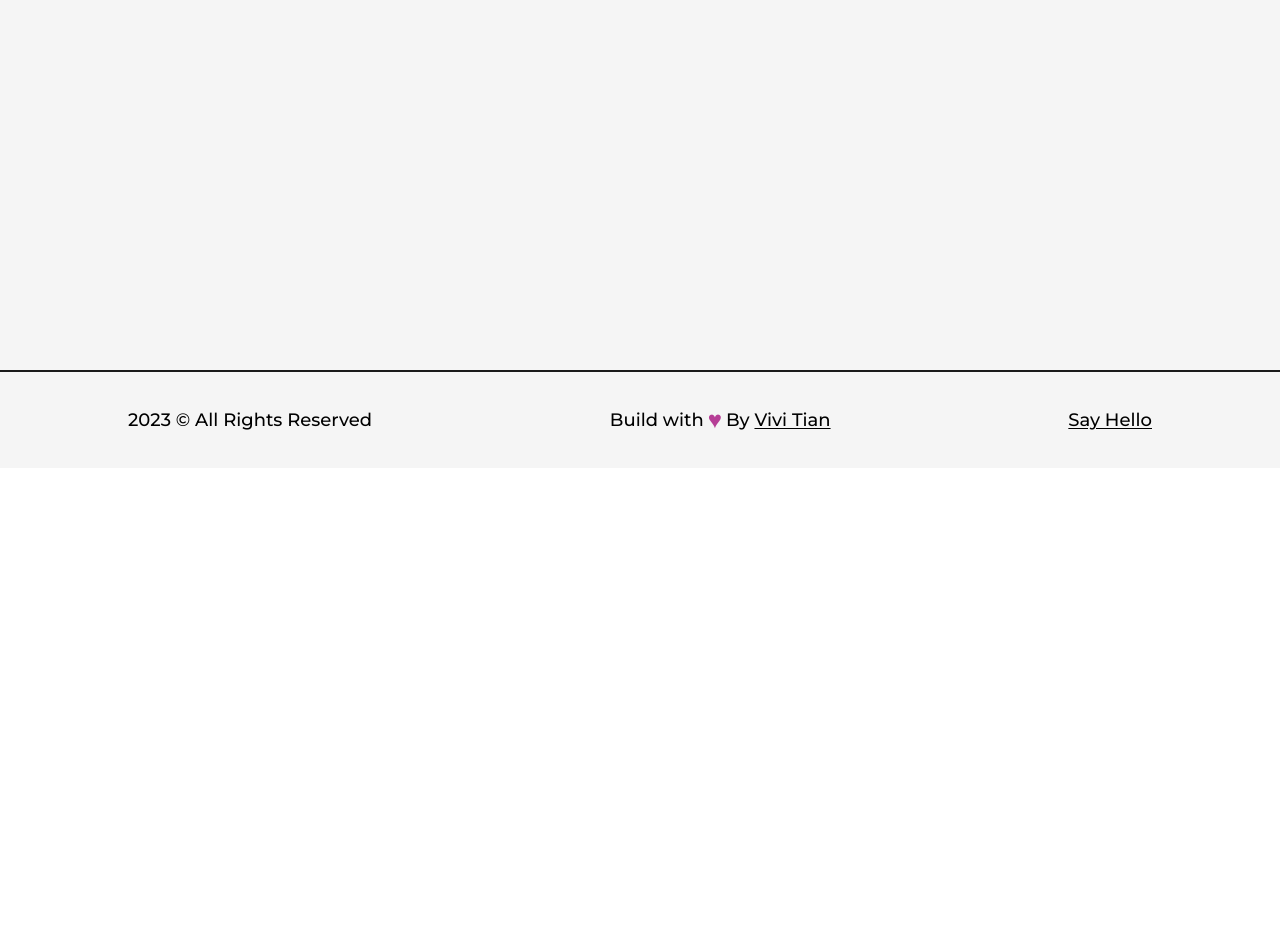
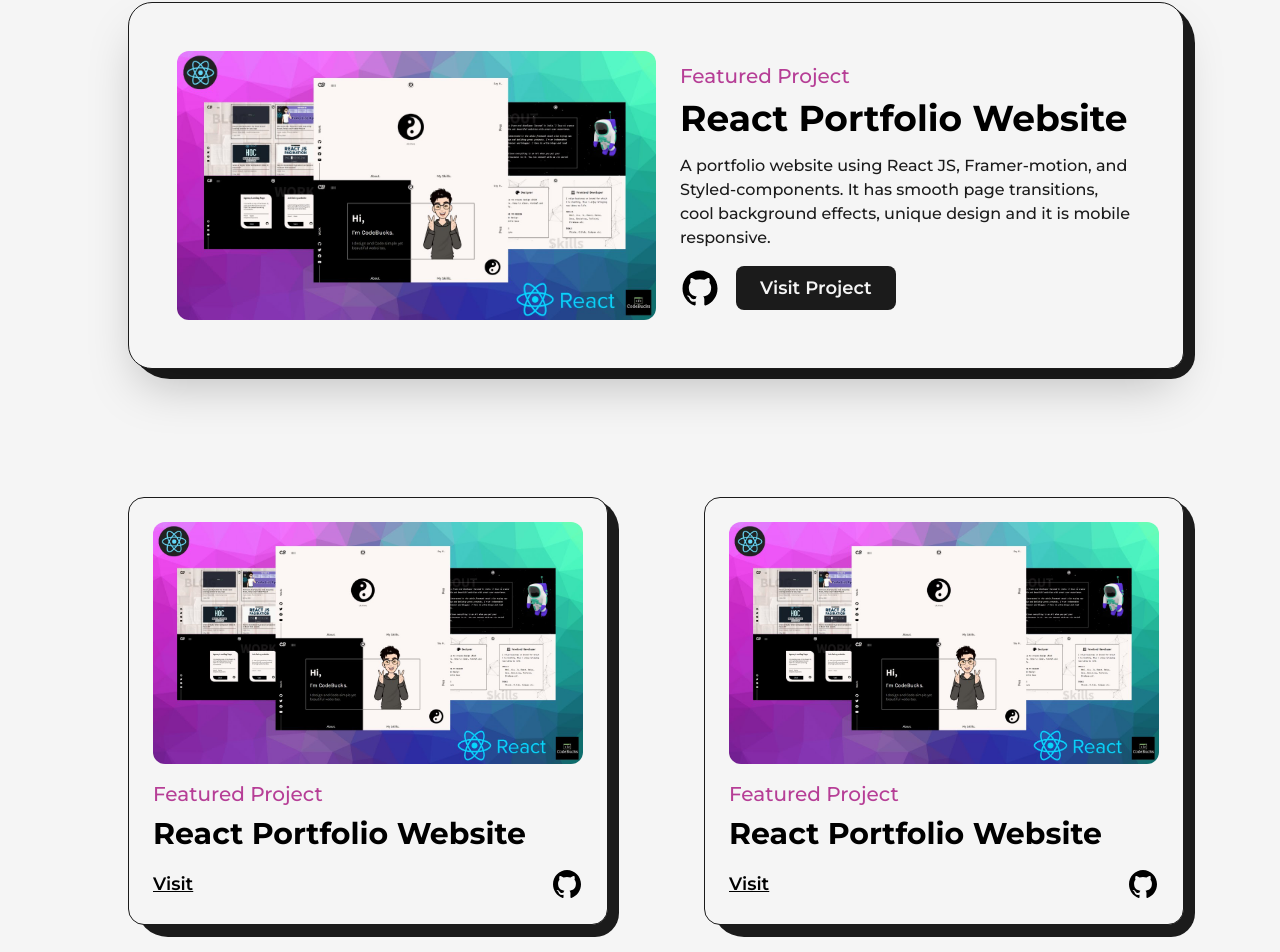
Before and after one commit to vivitian930/nextjs-portfolio-template, a Next.js app: page /projects in a window 1280 px wide. Before the commit this address had no page. Shown: the part 518-1470 px from the top of the page. Before the commit the page ends 986 px from the top, so only its background shows below. Built offline with nearby package versions, Linux system fonts and the light colour scheme.

Commit message:
Add projects page

```diff
--- /dev/null
+++ b/src/pages/projects.js
@@ -0,0 +1,171 @@
+import AnimatedText from "@/components/AnimatedText"
+import { GithubIcon } from "@/components/icons"
+import Layout from "@/components/Layout"
+import Head from "next/head"
+import Image from "next/image"
+import Link from "next/link"
+import React from "react"
+import project1 from "../../public/images/projects/portfolio-cover-image.jpg"
+
+const FeaturedProject = ({ type, title, summary, img, link, github }) => {
+  return (
+    <article
+      className="w-full flex items-center justify-between relative rounded-br-2xl
+    rounded-3xl border border-solid border-dark bg-light shadow-2xl p-12
+    "
+    >
+      <div className="absolute top-0 -right-3 -z-10 w-[101%] h-[103%] rounded-[2.5rem] bg-dark rounded-br-3xl" />
+      <Link
+        href={link}
+        target="_blank"
+        className="w-1/2 cursor-pointer overflow-hidden rounded-xl"
+      >
+        <Image src={img} alt={title} className="w-full h-auto" />
+      </Link>
+      <div className="w-1/2 flex flex-col items-start justify-between pl-6">
+        <span className="text-primary font-medium text-xl">{type}</span>
+        <Link
+          href={link}
+          target="_blank"
+          className="hover:underline underline-offset-2"
+        >
+          <h2 className="my-2 w-full text-left text-4xl font-bold">{title}</h2>
+        </Link>
+        <p className="my-2 font-medium text-dark">{summary}</p>
+        <div className="mt-2 flex items-center">
+          <Link href={github} target="_blank" className="w-10">
+            <GithubIcon />{" "}
+          </Link>
+          <Link
+            href={link}
+            target="_blank"
+            className="ml-4 rounded-lg bg-dark text-light p-2 px-6
+          text-lg font-semibold"
+          >
+            Visit Project{" "}
+          </Link>
+        </div>
+      </div>
+    </article>
+  )
+}
+
+const Project = ({ type, title, img, link, github }) => {
+  return (
+    <article
+      className="w-full flex flex-col items-center justify-center rounded-2xl
+    border border-solid border-dark bg-light p-6 relative"
+    >
+      <div className="absolute top-0 -right-3 -z-10 w-[101%] h-[103%] rounded-[2rem] bg-dark rounded-br-3xl" />
+      <Link
+        href={link}
+        target="_blank"
+        className="w-full cursor-pointer overflow-hidden rounded-xl"
+      >
+        <Image src={img} alt={title} className="w-full h-auto" />
+      </Link>
+      <div className="w-full flex flex-col items-start justify-between mt-4">
+        <span className="text-primary font-medium text-xl">{type}</span>
+        <Link
+          href={link}
+          target="_blank"
+          className="hover:underline underline-offset-2"
+        >
+          <h2 className="my-2 w-full text-left text-3xl font-bold">{title}</h2>
+        </Link>
+        <div className="w-full mt-2 flex items-center justify-between">
+          <Link
+            href={link}
+            target="_blank"
+            className="
+          text-lg font-semibold underline"
+          >
+            Visit{" "}
+          </Link>
+          <Link href={github} target="_blank" className="w-8">
+            <GithubIcon />{" "}
+          </Link>
+        </div>
+      </div>
+    </article>
+  )
+}
+
+const projects = () => {
+  return (
+    <>
+      <Head>
+        <title>Vivi Tian | Projects Page</title>
+        <meta name="description" content="Vivi Tian, Github: vivitian930." />
+      </Head>
+      <main className="w-full mb-16 flex flex-col items-center justify-center">
+        <Layout className="pt-16">
+          <AnimatedText
+            text="Imagination Trumps Knowledge!"
+            className="mb-16"
+          />
+          <div className="grid grid-cols-12 gap-24 gap-y-32">
+            <div className="col-span-12">
+              <FeaturedProject
+                title="React Portfolio Website"
+                summary="A portfolio website using React JS, Framer-motion, and Styled-components. It has smooth page transitions, cool background effects, unique design and it is mobile responsive."
+                link="/"
+                type="Featured Project"
+                img={project1}
+                github="https://github.com/vivitian930/nextjs-portfolio"
+              />
+            </div>
+            <div className="col-span-6">
+              <Project
+                title="React Portfolio Website"
+                link="/"
+                type="Featured Project"
+                img={project1}
+                github="https://github.com/vivitian930/nextjs-portfolio"
+              />
+            </div>
+            <div className="col-span-6">
+              <Project
+                title="React Portfolio Website"
+                link="/"
+                type="Featured Project"
+                img={project1}
+                github="https://github.com/vivitian930/nextjs-portfolio"
+              />
+            </div>
+            <div className="col-span-12">
+              <FeaturedProject
+                title="React Portfolio Website"
+                summary="A portfolio website using React JS, Framer-motion, and Styled-components. It has smooth page transitions, cool background effects, unique design and it is mobile responsive."
+                link="/"
+                type="Featured Project"
+                img={project1}
+                github="https://github.com/vivitian930/nextjs-portfolio"
+              />
+            </div>
+            <div className="col-span-6">
+              <Project
+                title="React Portfolio Website"
+                link="/"
+                type="Featured Project"
+                img={project1}
+                github="https://github.com/vivitian930/nextjs-portfolio"
+              />
+            </div>
+            <div className="col-span-6">
+              <Project
+                title="React Portfolio Website"
+                link="/"
+                type="Featured Project"
+                img={project1}
+                github="https://github.com/vivitian930/nextjs-portfolio"
+              />
+            </div>
+          </div>
+        </Layout>
+      </main>
+    </>
+  )
+}
+
+export default projects
```
